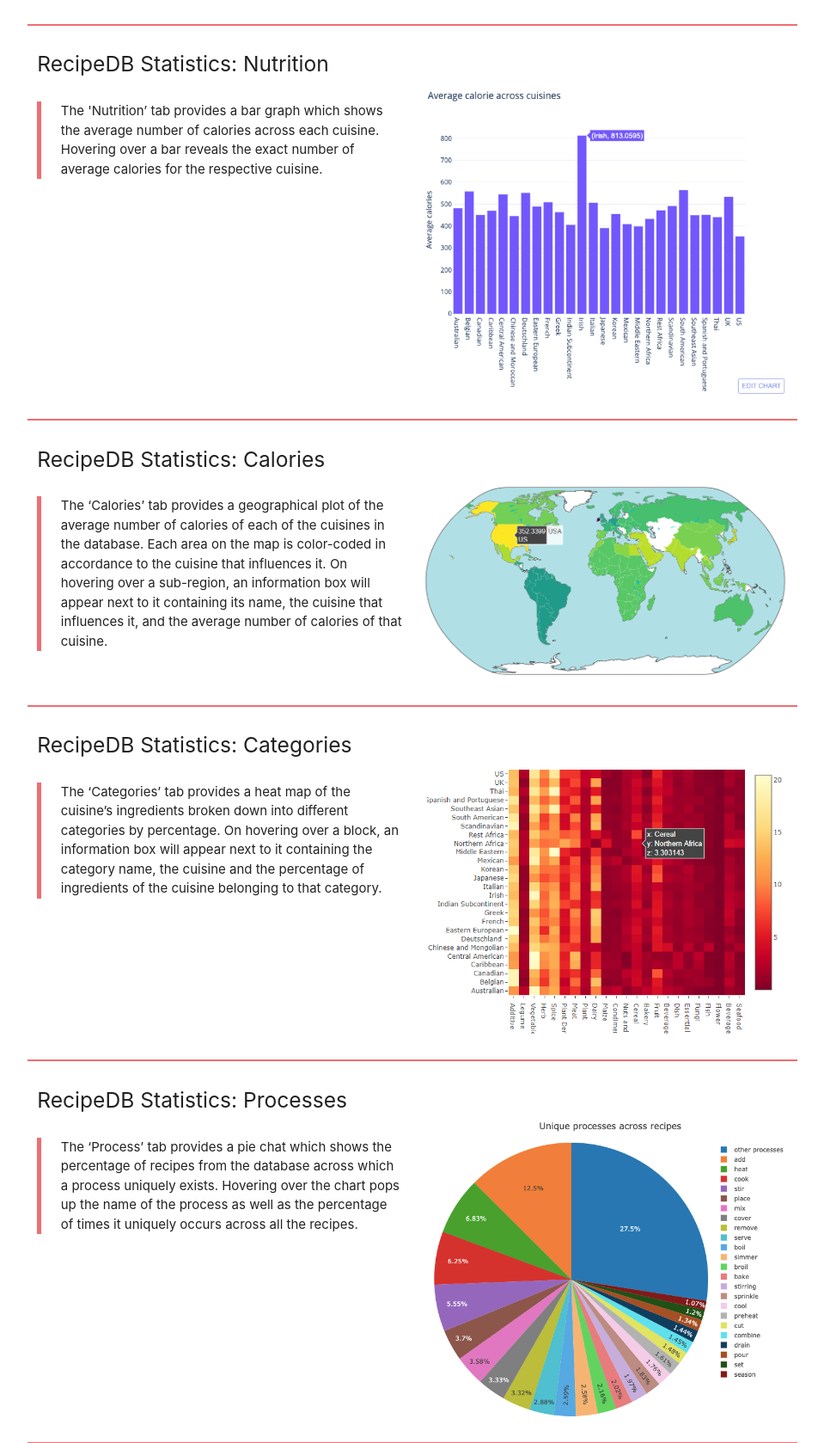
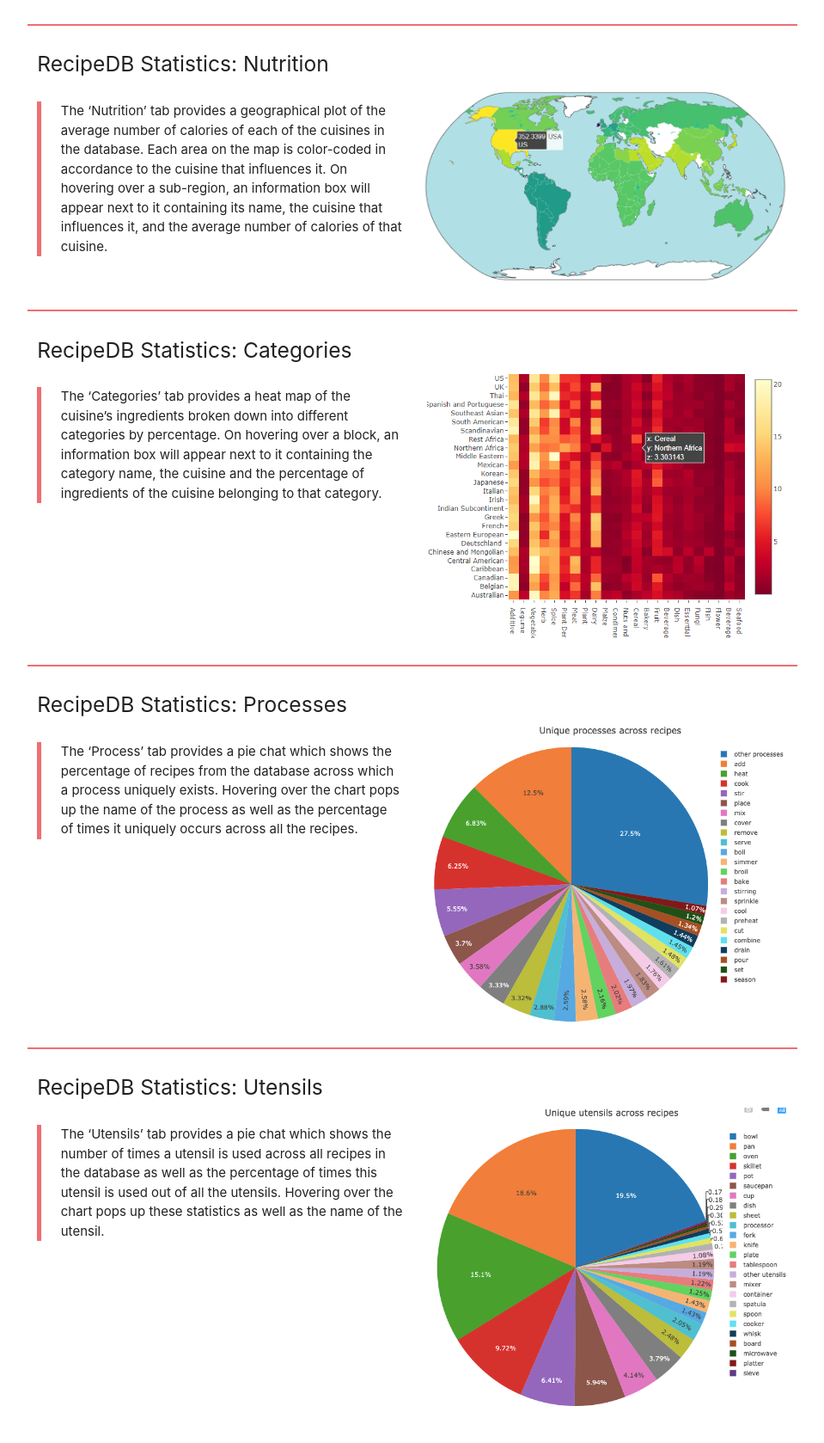
Before and after one commit to devanshbatra04/recipe_db_final, a Flask app: page /recipedb/howto in a window 1280 px wide, after a click on "RECIPEDB STATISTICS". Shown: the part 1252-2930 px from the top of the page at 86% size, without its empty margins (160-1119 px from the left). Run offline with Flask 2, Linux system fonts and the light colour scheme; some libraries are stand-ins or nearby versions.

Commit message:
changes in how to

```diff
--- a/templates/howto.html
+++ b/templates/howto.html
@@ -396,7 +396,7 @@ As our database of ingredients is incredibly dense, this network would not be me
                   <img style="max-height: 100%; max-width: 100%;" src="../recipedb/static/ingre.png" class="responsive-img" alt="">
               </div><br>
             </div>
-            <div class="row"><div class="col s12" style="border-top:2px solid #ee6e73; padding-top:15px;">
+            <!-- <div class="row"><div class="col s12" style="border-top:2px solid #ee6e73; padding-top:15px;">
               <h5>RecipeDB Statistics: Nutrition</h5>
             </div>
             <div class="col s12 m6">
@@ -407,14 +407,14 @@ As our database of ingredients is incredibly dense, this network would not be me
             <div class="col s12 m6">
                 <img style="max-height: 100%; max-width: 100%;" src="../recipedb/static/sect5-3.png" class="responsive-img" alt="">
             </div><br>
-          </div>
+          </div> -->
           <div class="row"><div class="col s12" style="border-top:2px solid #ee6e73; padding-top:15px;">
-            <h5>RecipeDB Statistics: Calories</h5>
+            <h5>RecipeDB Statistics: Nutrition</h5>
           </div>
           <div class="col s12 m6">
 
               <blockquote>
-              <p>The ‘Calories’ tab provides a geographical plot of the average number of calories of each of the cuisines in the database. Each area on the map is color-coded in accordance to the cuisine that influences it. On hovering over a sub-region, an information box will appear next to it containing its name, the cuisine that influences it, and the average number of calories of that cuisine.</p></blockquote>
+              <p>The ‘Nutrition’ tab provides a geographical plot of the average number of calories of each of the cuisines in the database. Each area on the map is color-coded in accordance to the cuisine that influences it. On hovering over a sub-region, an information box will appear next to it containing its name, the cuisine that influences it, and the average number of calories of that cuisine.</p></blockquote>
           </div><br>
           <div class="col s12 m6">
               <img style="max-height: 100%; max-width: 100%;" src="../recipedb/static/sect5-11.png" class="responsive-img" alt="">
```
